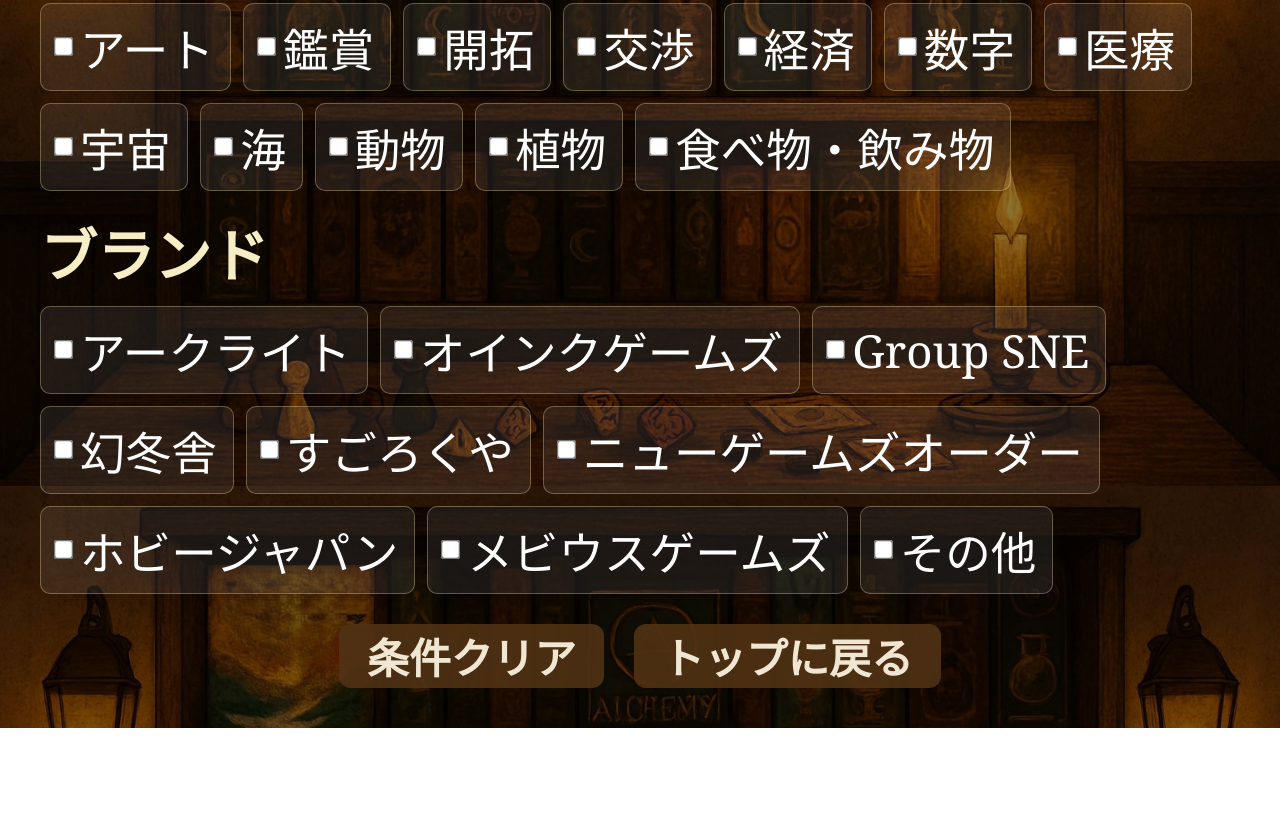
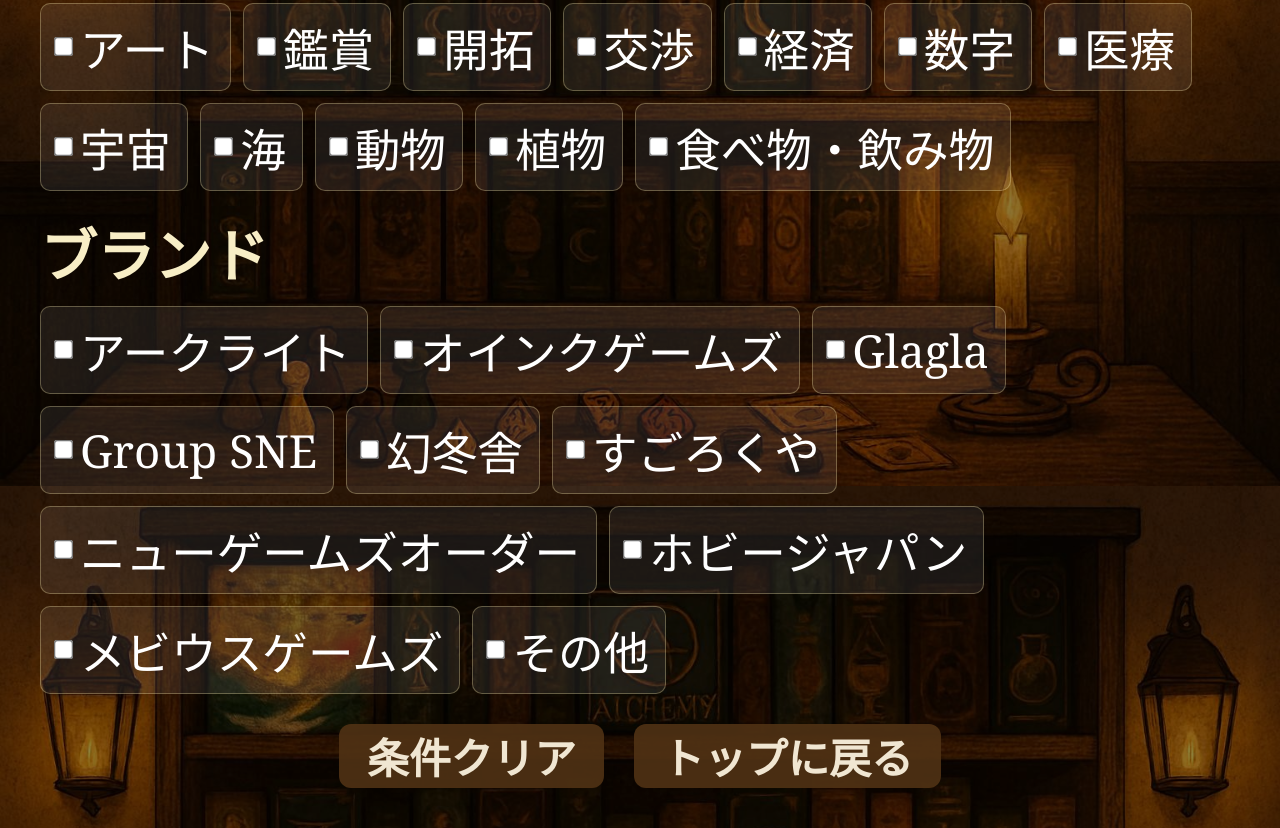
Before and after one commit to AxEureka/boardgamecafe_ludus, a plain HTML site: page search.html in a window 1280 px wide. Shown: the part 2074-2902 px from the top of the page. Before the commit the page ends 2802 px from the top, so only its background shows below. Drawn offline with Linux system fonts and the light colour scheme.

Commit message:
Add files via upload

```diff
--- a/search.html
+++ b/search.html
@@ -118,6 +118,7 @@
     <div class="checkbox-group" id="brand-options">
       <label><input type="checkbox" value="アークライト">アークライト</label>
       <label><input type="checkbox" value="オインクゲームズ">オインクゲームズ</label>
+      <label><input type="checkbox" value="Glagla">Glagla</label>
       <label><input type="checkbox" value="Group SNE">Group SNE</label>
       <label><input type="checkbox" value="幻冬舎">幻冬舎</label>
       <label><input type="checkbox" value="すごろくや">すごろくや</label>
```
